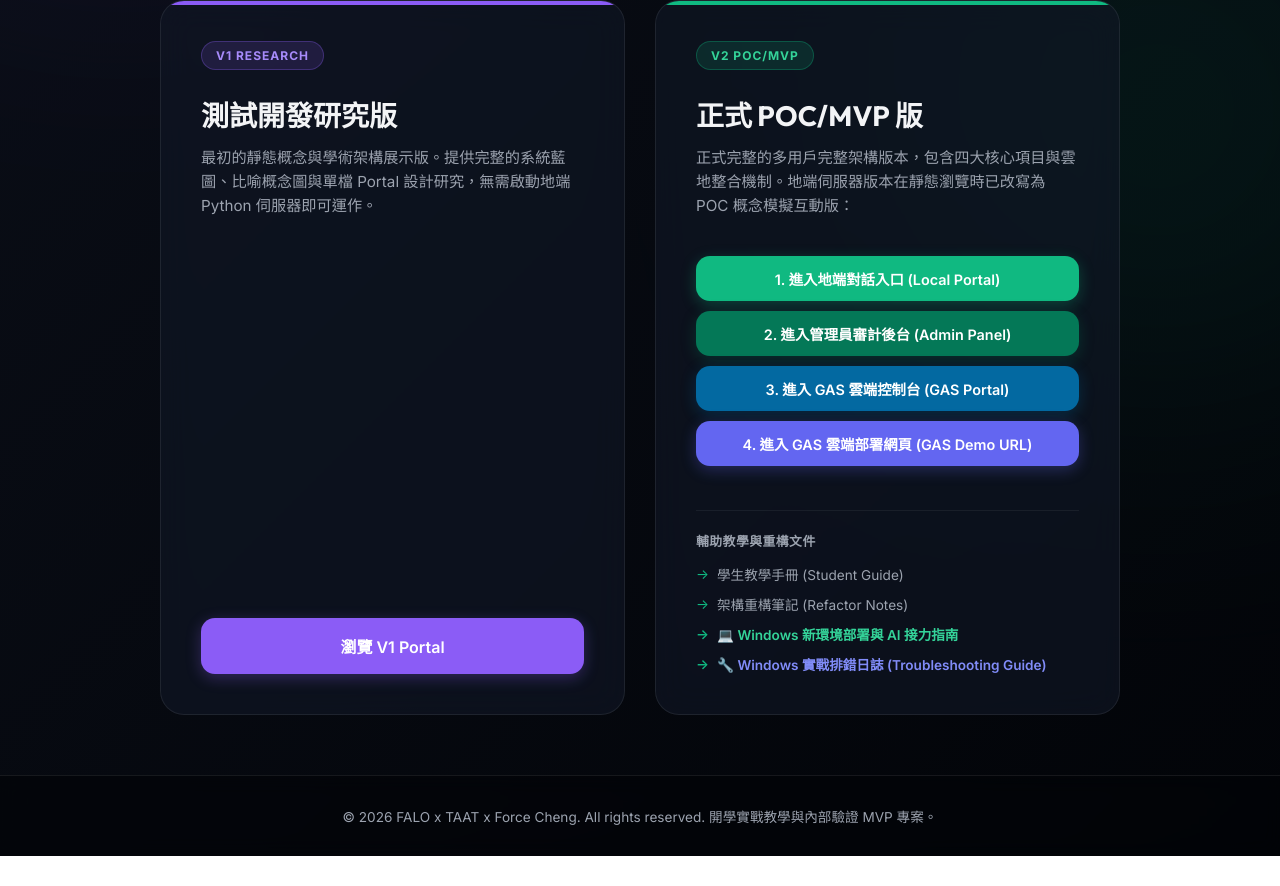
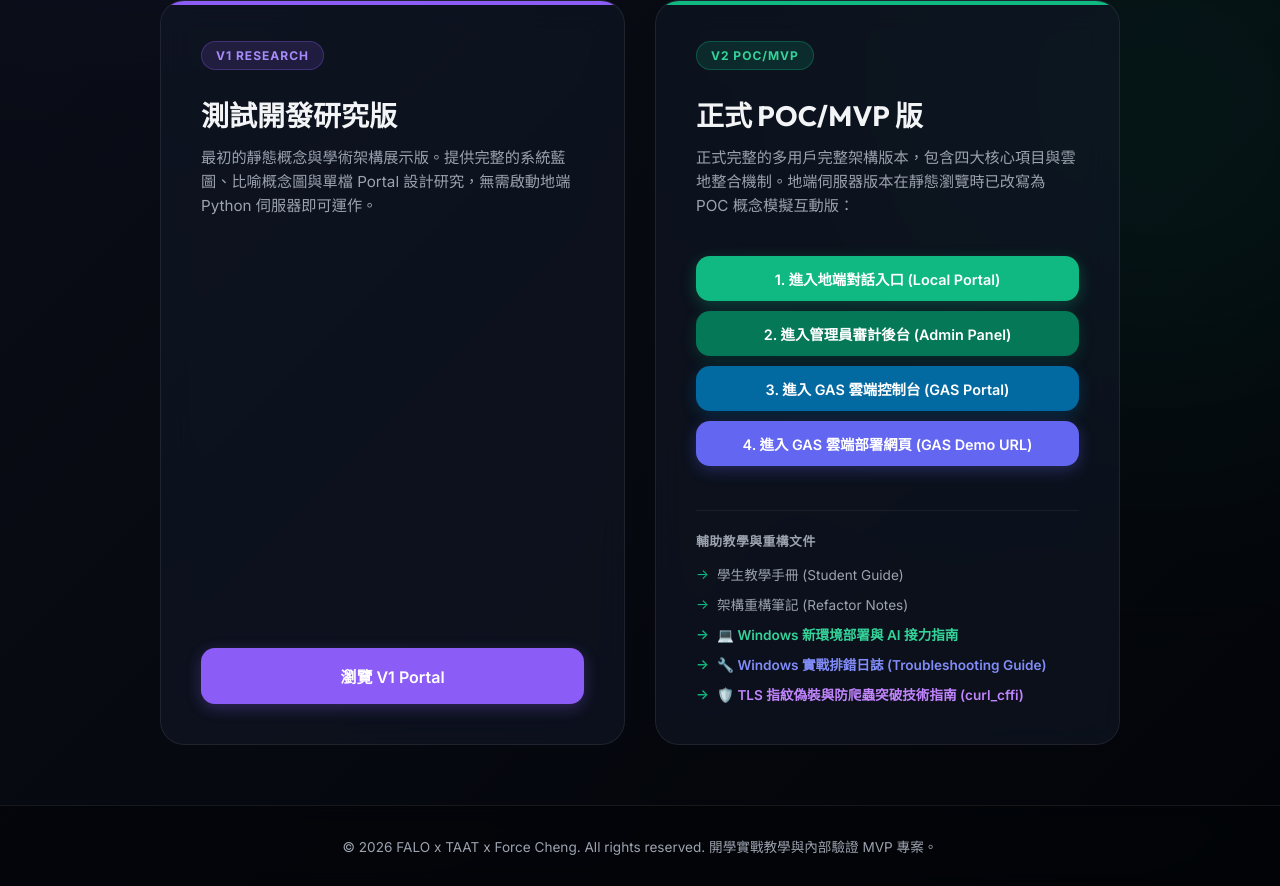
Before and after one commit to falo-taiwan/ai-notebooklm, a plain HTML site: page index.html in a window 1280 px wide. Shown: the part 518-1404 px from the top of the page. Before the commit the page ends 1374 px from the top, so only its background shows below. Drawn offline with Linux system fonts and the light colour scheme.

Commit message:
docs: document TLS bypass special technique on homepage and README

```diff
--- a/index.html
+++ b/index.html
@@ -374,6 +374,7 @@
           <a class="quick-link-item" href="./v2/docs/refactor_notes.html">架構重構筆記 (Refactor Notes)</a>
           <a class="quick-link-item" href="./v2/docs/windows_deployment_guide.html" style="color: #34d399; font-weight: 600;">💻 Windows 新環境部署與 AI 接力指南</a>
           <a class="quick-link-item" href="./v2/docs/windows_deployment_issues.html" style="color: #818cf8; font-weight: 600;">🔧 Windows 實戰排錯日誌 (Troubleshooting Guide)</a>
+          <a class="quick-link-item" href="./tls_bypass_guide.html" style="color: #c084fc; font-weight: 600;">🛡️ TLS 指紋偽裝與防爬蟲突破技術指南 (curl_cffi)</a>
         </div>
       </div>
     </div>
```
Also changed, not shown: 1 other file.
